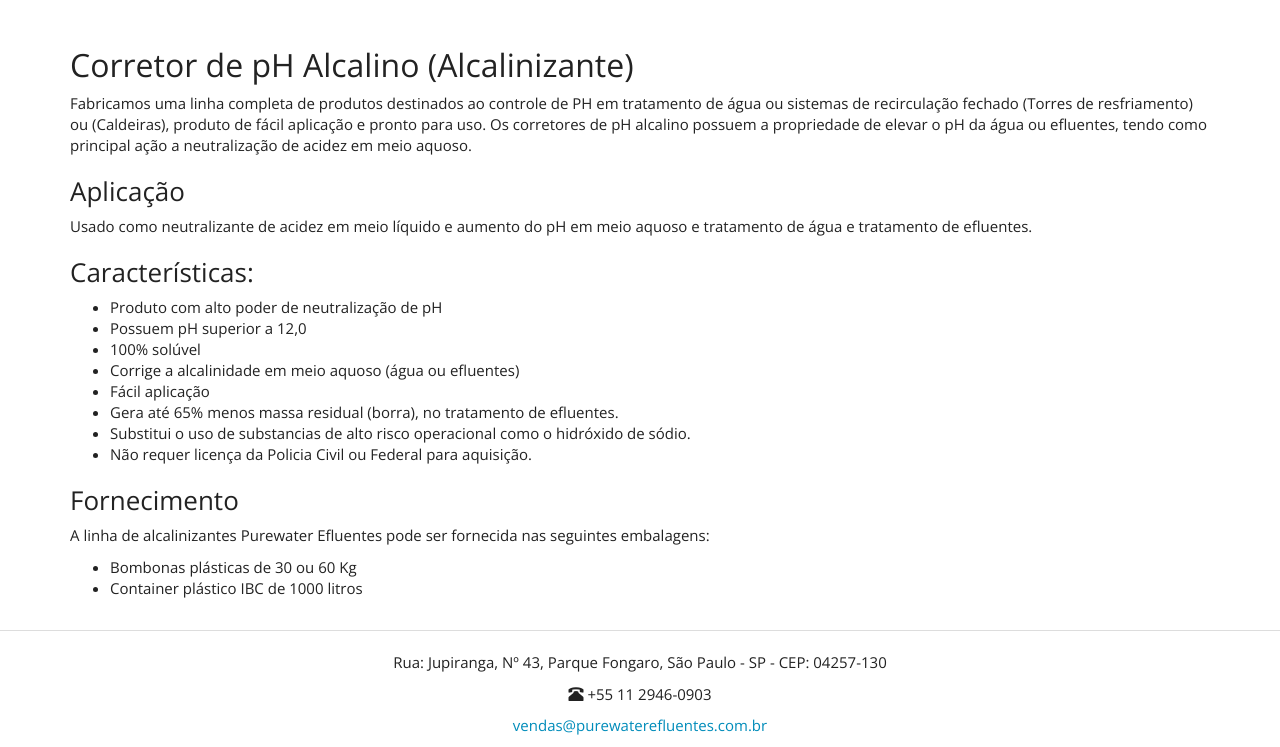
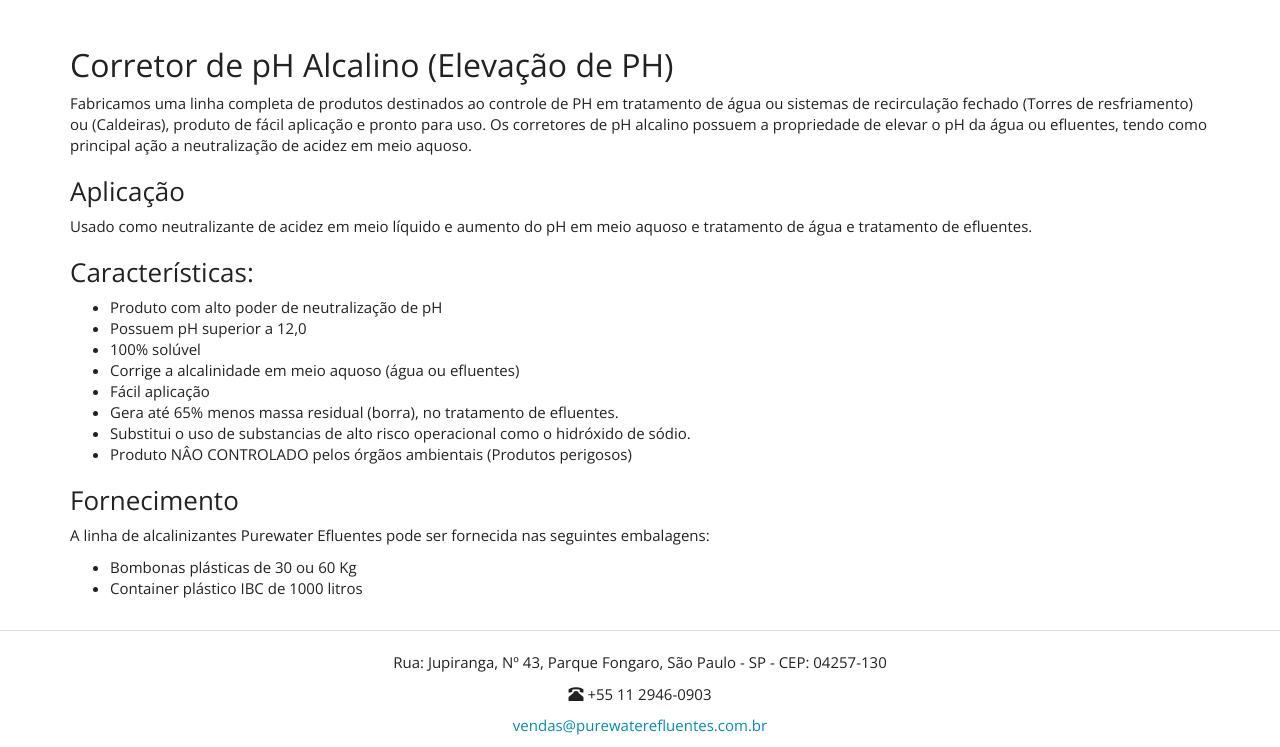
Before and after one commit to purewaterefluentes/purewaterefluentes.github.io, a Jekyll site: the page built from produtos/alcalinizante.md, in a window 1280 px wide and 998 px high, cut to the strip 251-998 px from the top of the window. Built offline with Jekyll 4.4.1, drawn with Linux system fonts in a browser that asks for light colours; nearby versions of some CDN libraries; library files that are not in the unit come from our copies.

Commit message:
Update alcalinizante.md

```diff
--- a/produtos/alcalinizante.md
+++ b/produtos/alcalinizante.md
@@ -2,7 +2,7 @@
 layout: default
 title: Alcalinizante
 ---
-## Corretor de pH Alcalino (Alcalinizante)
+## Corretor de pH Alcalino (Elevação de PH)
 
 Fabricamos uma linha completa de produtos destinados ao controle de PH em tratamento de água ou sistemas de recirculação fechado (Torres de resfriamento) ou (Caldeiras), produto de fácil aplicação e pronto para uso.
 Os corretores de pH alcalino possuem a propriedade de elevar o pH da água ou efluentes, tendo como principal ação a neutralização de acidez em meio aquoso.
@@ -19,7 +19,7 @@ Usado como neutralizante de acidez em meio líquido e aumento do pH em meio aquo
 - Fácil aplicação
 - Gera até 65% menos massa residual (borra), no tratamento de efluentes.
 - Substitui o uso de substancias de alto risco operacional como o hidróxido de sódio.
-- Não requer licença da Policia Civil ou Federal para aquisição.
+- Produto NÂO CONTROLADO pelos órgãos ambientais (Produtos perigosos)
 
 ### Fornecimento
 A linha de alcalinizantes Purewater Efluentes pode ser fornecida nas seguintes embalagens:
```
